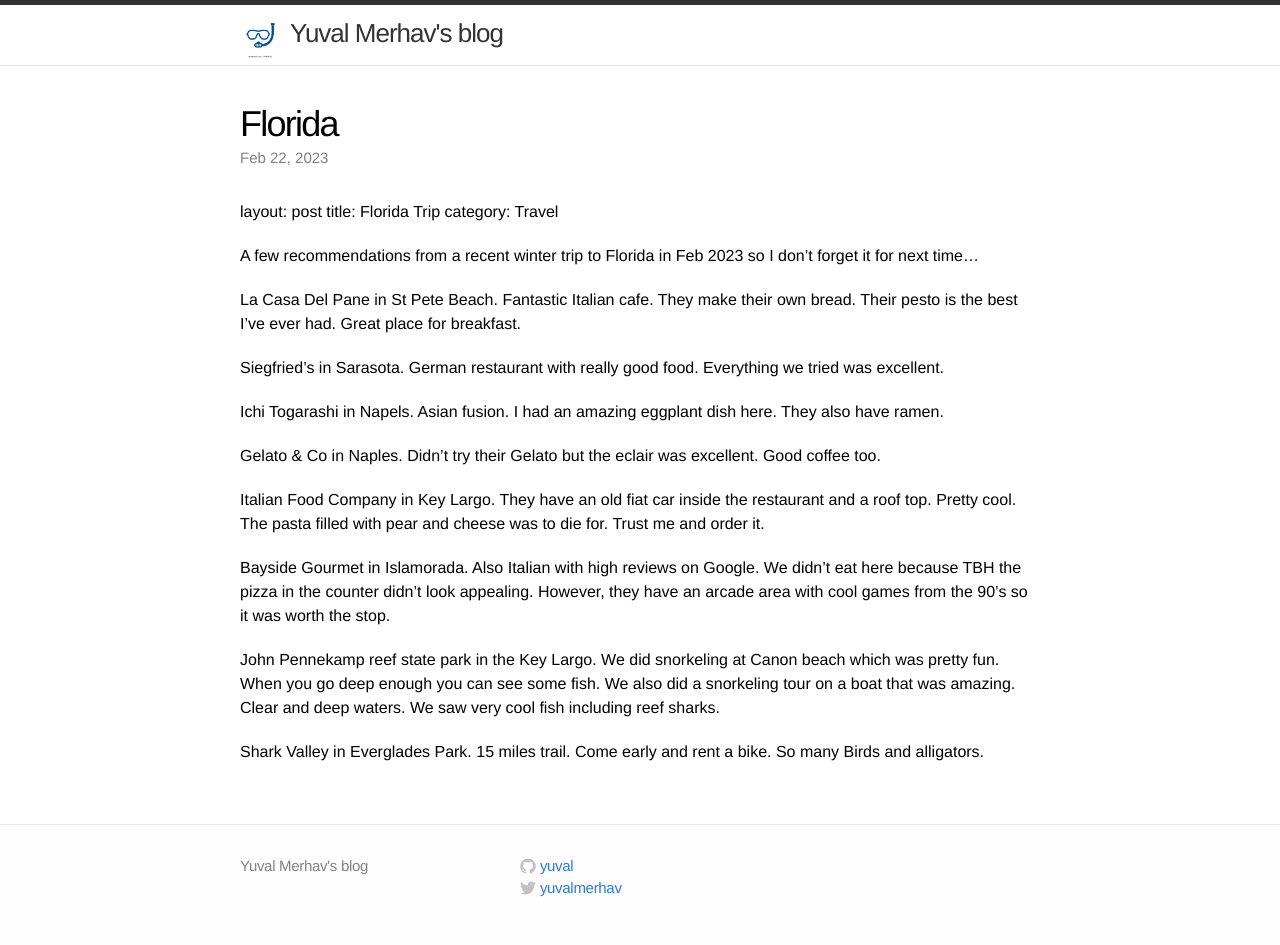
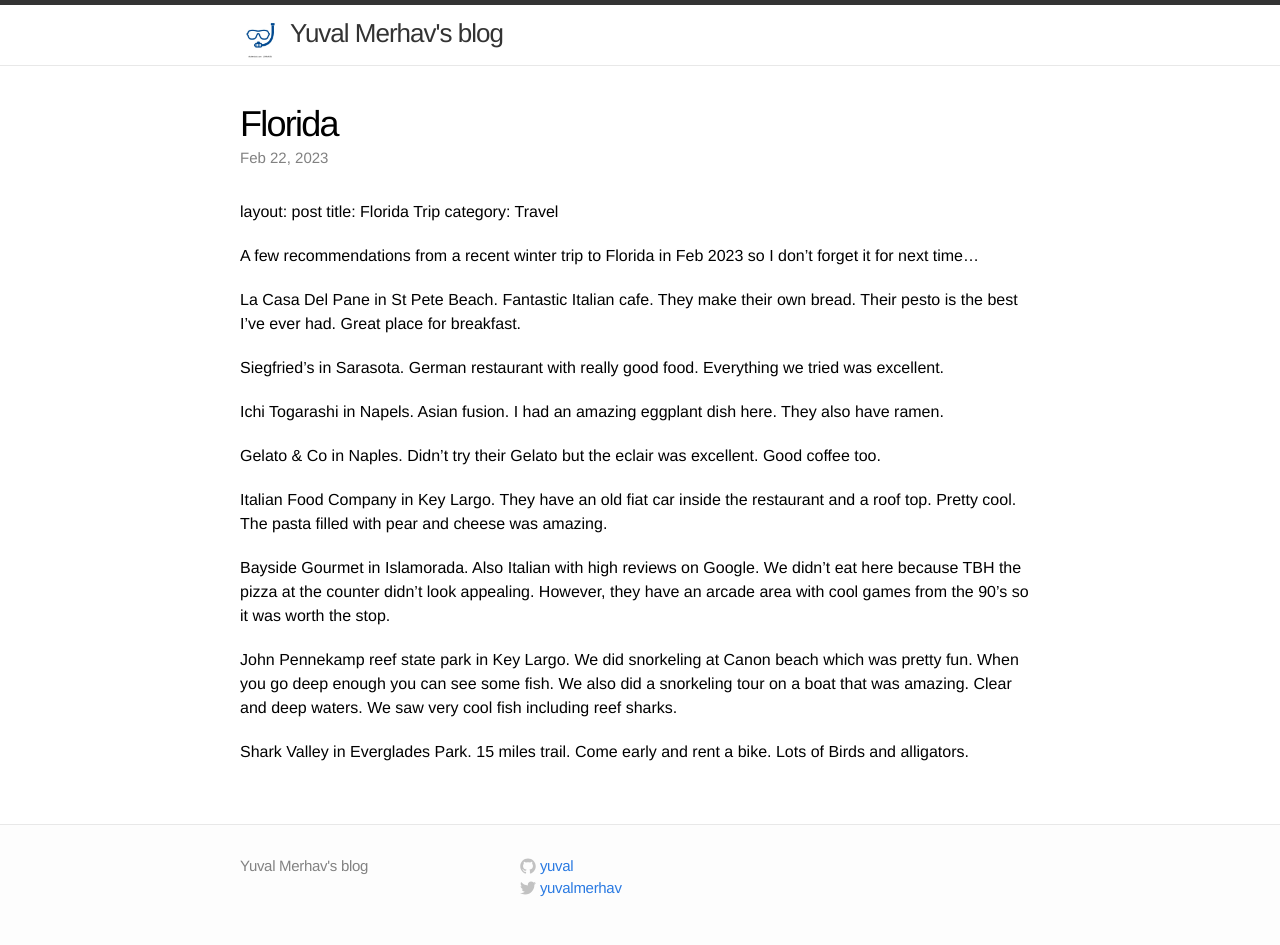
Before and after one commit to yuval/yuval.github.io, a Jekyll site: the page built from _posts/2023-02-22-florida.markdown, in a window 1280 px wide. Built offline with Jekyll 4.4.1, drawn with Linux system fonts in a browser that asks for light colours; our own code applies the rules of GitHub Pages for plain Markdown files; Markdown is read by kramdown in place of the engine named in the settings.

Commit message:
New GPT4 blog post

```diff
--- a/_posts/2023-02-22-florida.markdown
+++ b/_posts/2023-02-22-florida.markdown
@@ -10,10 +10,10 @@ Ichi Togarashi in Napels. Asian fusion. I had an amazing eggplant dish here. The
 
 Gelato & Co in Naples. Didn’t try their Gelato but the eclair was excellent. Good coffee too.
 
-Italian Food Company in Key Largo. They have an old fiat car inside the restaurant and a roof top. Pretty cool. The pasta filled with pear and cheese was to die for. Trust me and order it.
+Italian Food Company in Key Largo. They have an old fiat car inside the restaurant and a roof top. Pretty cool. The pasta filled with pear and cheese was amazing.
 
-Bayside Gourmet in Islamorada. Also Italian with high reviews on Google. We didn’t eat here because TBH the pizza in the counter didn’t look appealing. However, they have an arcade area with cool games from the 90’s so it was worth the stop.
+Bayside Gourmet in Islamorada. Also Italian with high reviews on Google. We didn’t eat here because TBH the pizza at the counter didn’t look appealing. However, they have an arcade area with cool games from the 90’s so it was worth the stop.
 
-John Pennekamp reef state park in the Key Largo. We did snorkeling at Canon beach which was pretty fun. When you go deep enough you can see some fish. We also did a snorkeling tour on a boat that was amazing. Clear and deep waters. We saw very cool fish including reef sharks.
+John Pennekamp reef state park in Key Largo. We did snorkeling at Canon beach which was pretty fun. When you go deep enough you can see some fish. We also did a snorkeling tour on a boat that was amazing. Clear and deep waters. We saw very cool fish including reef sharks.
 
-Shark Valley in Everglades Park. 15 miles trail. Come early and rent a bike. So many Birds and alligators.
+Shark Valley in Everglades Park. 15 miles trail. Come early and rent a bike. Lots of Birds and alligators.
```
Also changed, not shown: _posts/gpt4.markdown (added, +57 -0 lines).
